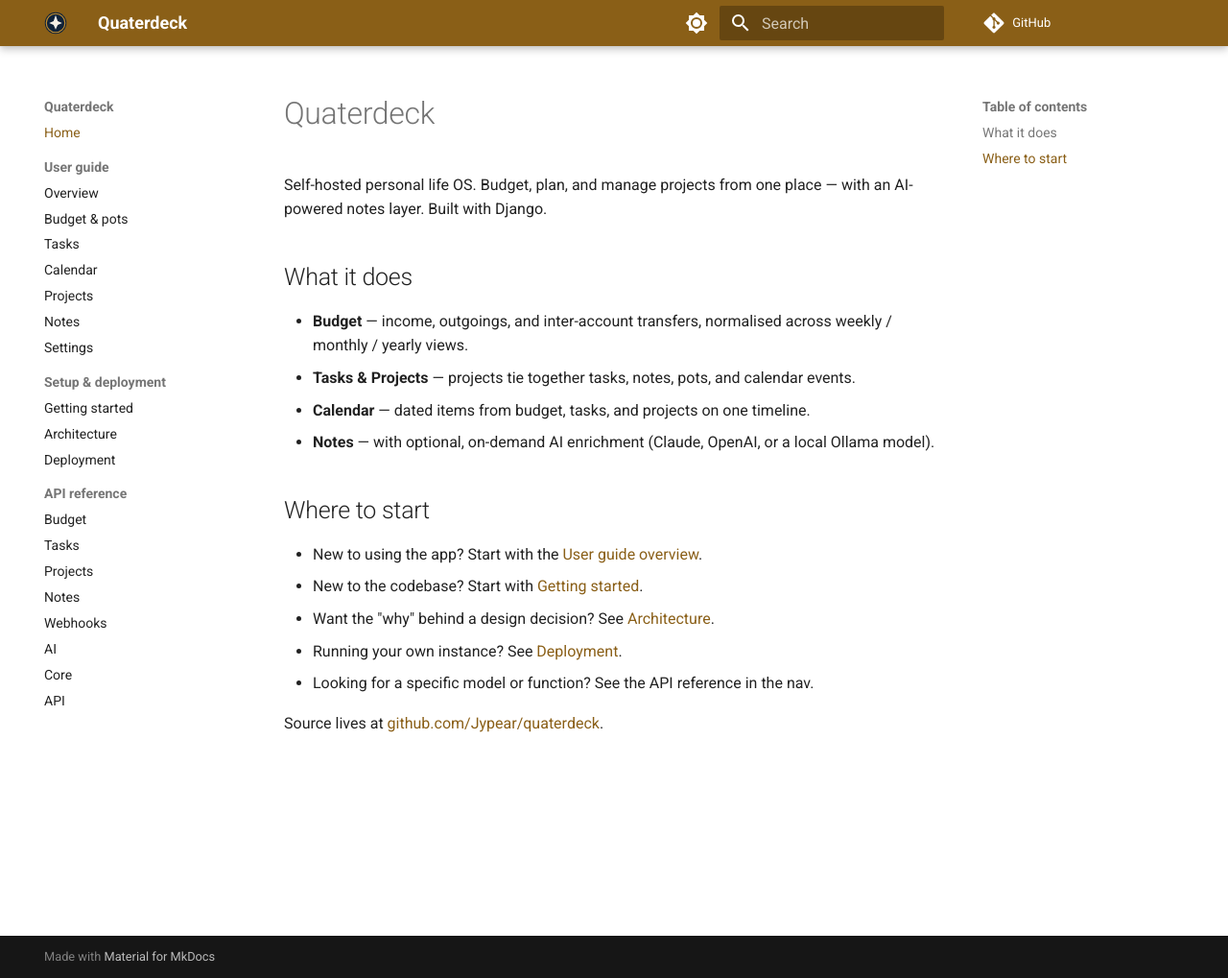
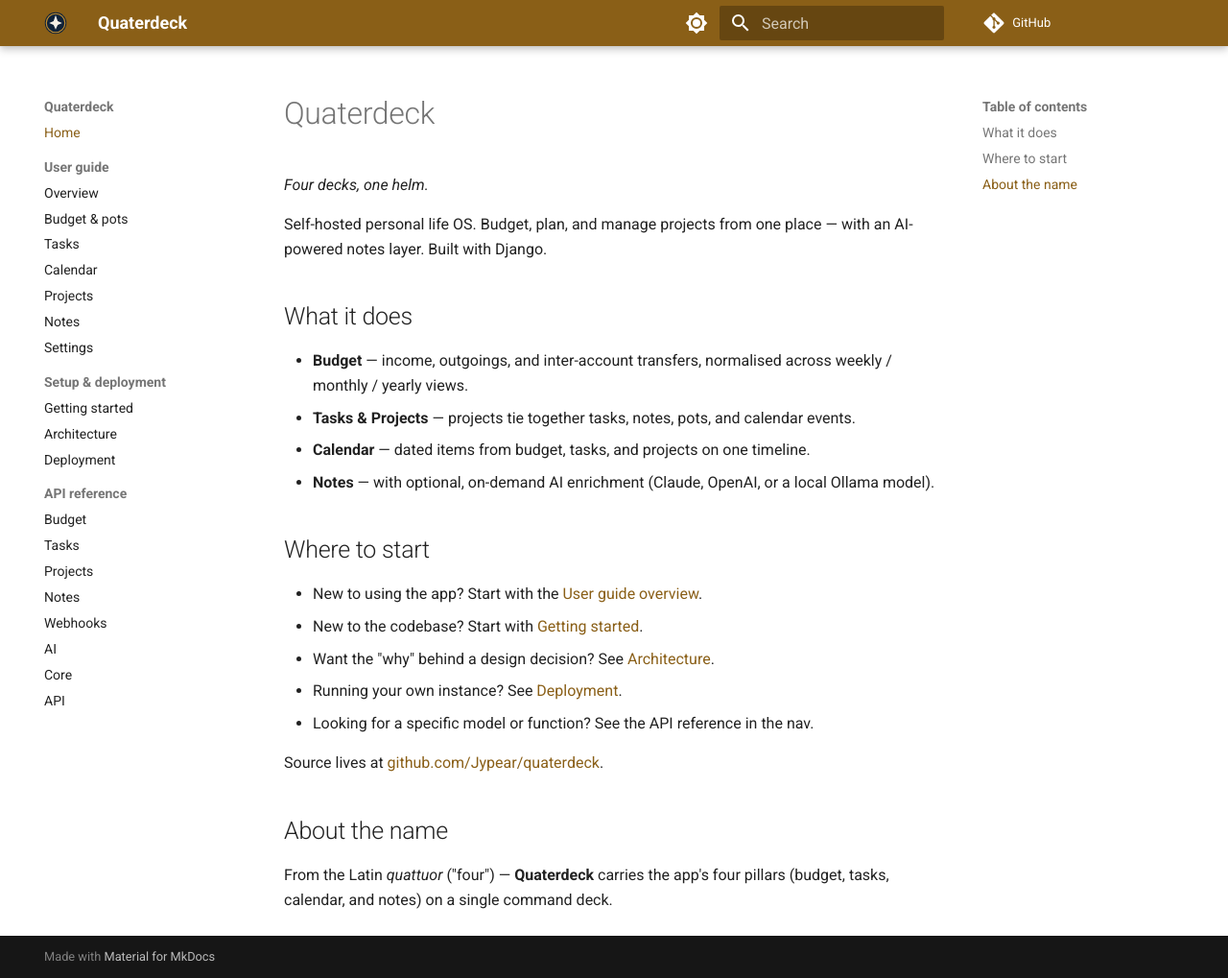
Before and after one commit to Jypear/quaterdeck, an MkDocs documentation site: the page built from docs/index.md, in a window 1280 px wide and 1019 px high. Shown: the whole window at 96% size. Built offline with MkDocs 1.6.1 and Material for MkDocs 9.7.7, drawn with Linux system fonts in a browser that asks for light colours; comment, search, counter and statistics services are not loaded.

Commit message:
Add "Four decks, one helm" tagline and name origin to docs/README
  - Added tagline "Four decks, one helm." to the README hero and docs home, under the Quaterdeck title.
  - Added an "About the name" section to both, tying Quaterdeck to the Latin quattuor ("four") and the app's four pillars (budget, tasks, calendar, notes) — reframes the name
  intentionally without implying the English "quarter" spelling, and without any code/URL/image-path renaming.

```diff
--- a/docs/index.md
+++ b/docs/index.md
@@ -1,4 +1,6 @@
 # Quaterdeck
+
+*Four decks, one helm.*
 
 Self-hosted personal life OS. Budget, plan, and manage projects from one place — with an
 AI-powered notes layer. Built with Django.
@@ -21,3 +23,8 @@
 - Looking for a specific model or function? See the API reference in the nav.
 
 Source lives at [github.com/Jypear/quaterdeck](https://github.com/Jypear/quaterdeck).
+
+## About the name
+
+From the Latin *quattuor* ("four") — **Quaterdeck** carries the app's four pillars
+(budget, tasks, calendar, and notes) on a single command deck.
```
Also changed, not shown: README.md (+6 -0 lines).
